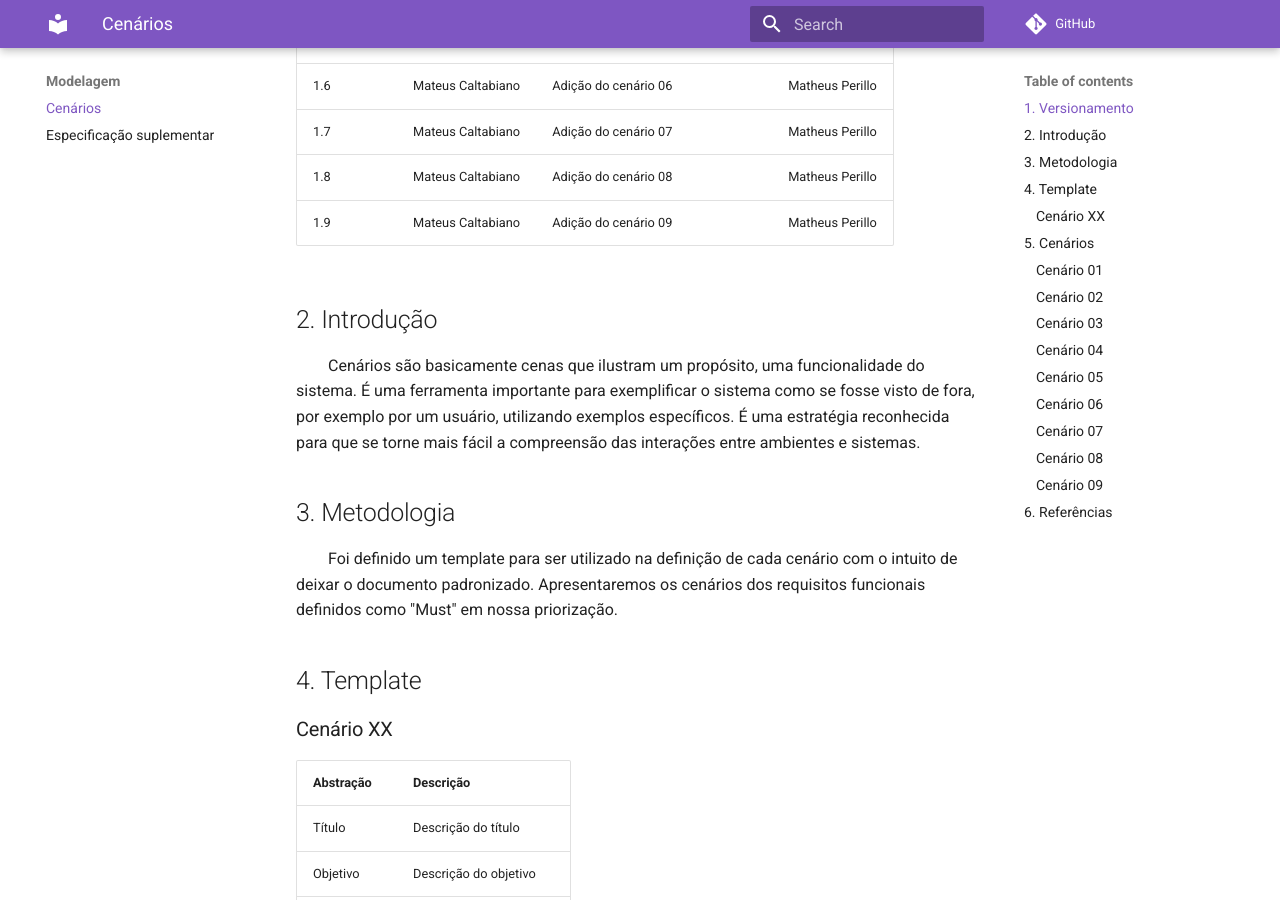
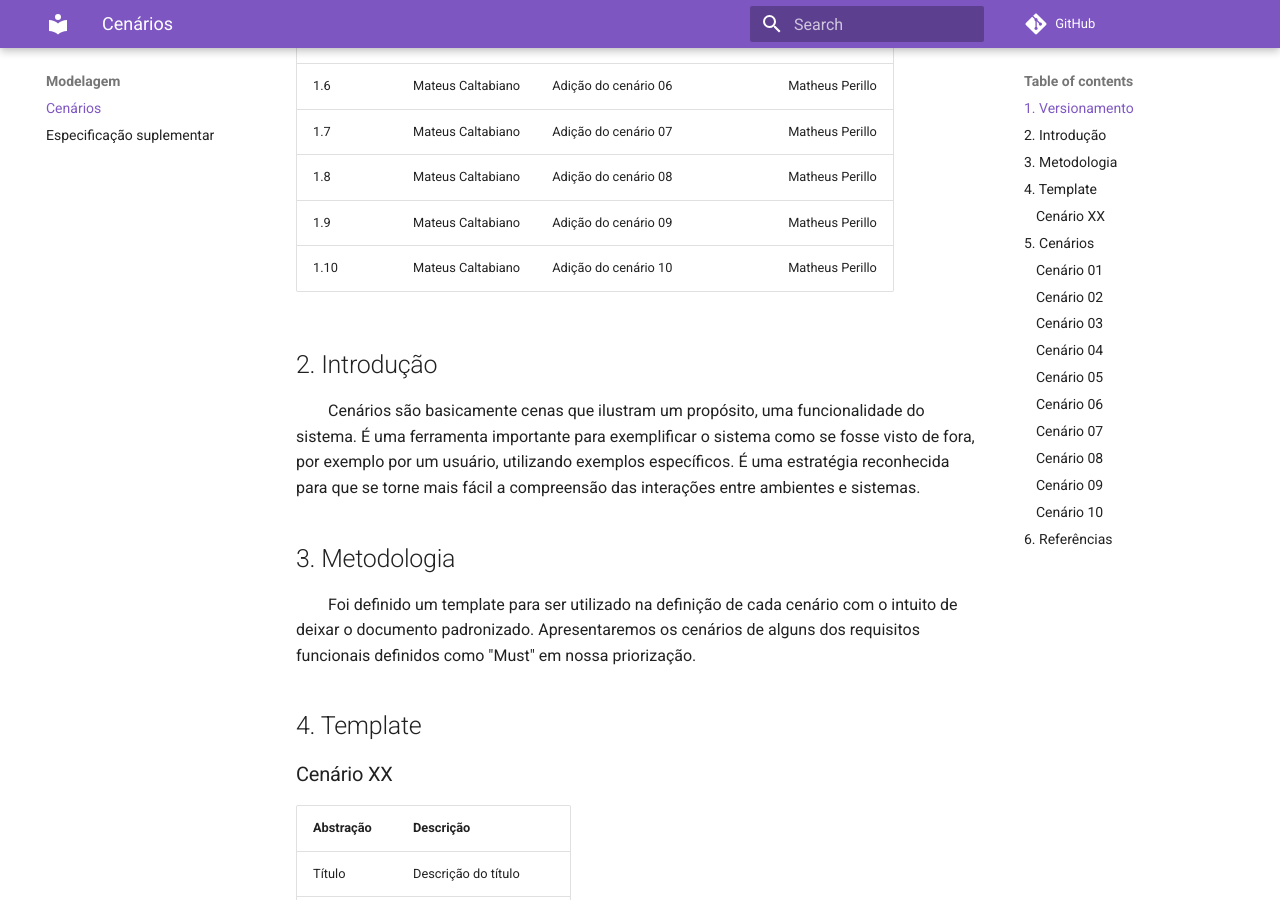
Before and after one commit to Requisitos-de-Software/2022.1-TikTok, an MkDocs documentation site: the page built from docs/modelagem/cenarios.md, in a window 1280 px wide and 900 px high, scrolled down 579 px. Built offline with MkDocs 1.6.1 and Material for MkDocs 9.7.7, drawn with Linux system fonts in a browser that asks for light colours; comment, search, counter and statistics services are not loaded; some of the changed text lies outside the part shown.

Commit message:
#35 - adição do cenário 10

```diff
--- a/docs/modelagem/cenarios.md
+++ b/docs/modelagem/cenarios.md
@@ -17,6 +17,7 @@
 | 1.7    | Mateus Caltabiano | Adição do cenário 07               | Matheus Perillo |
 | 1.8    | Mateus Caltabiano | Adição do cenário 08               | Matheus Perillo |
 | 1.9    | Mateus Caltabiano | Adição do cenário 09               | Matheus Perillo |
+| 1.10    | Mateus Caltabiano | Adição do cenário 10               | Matheus Perillo |
 
 ## 2. Introdução
 
@@ -24,7 +25,7 @@
 
 ## 3. Metodologia
 
-&emsp;&emsp;Foi definido um template para ser utilizado na definição de cada cenário com o intuito de deixar o documento padronizado. Apresentaremos os cenários dos requisitos funcionais definidos como "Must" em nossa priorização.
+&emsp;&emsp;Foi definido um template para ser utilizado na definição de cada cenário com o intuito de deixar o documento padronizado. Apresentaremos os cenários de alguns dos requisitos funcionais definidos como "Must" em nossa priorização.
 
 ## 4. Template
 
@@ -200,6 +201,23 @@
     Tabela 10: Cenário 09
 </p>
 
+### Cenário 10
+
+| Abstração | Descrição                |
+| --------- | ------------------------ |
+| Título    | Comentar em vídeos      |
+| Objetivo  | Postar um comentário em um vídeo    |
+| Contexto  | Pré-condição: Ter um celular<br>Pré-condição: Ter o aplicativo instalado    |
+| Atores    | Usuário<br>Criador de conteúdo     |
+| Recursos  | Celular<br>Internet   |
+| Episódios | Usuário abre o aplicativo<br>Usuário assiste um vídeo  |
+| Restrição | Celular estar funcionando<br>Celular estar com bateria<br>Criador de conteúdo ter postado um vídeo |
+| Exceção   | Usuário ter vergonha de comentar<br>Criador de conteúdo apagar o comentário do usuário   |
+
+<p style="margin-top: -25px; font-size: 15px; margin-left: 160px">
+    Tabela 11: Cenário 10
+</p>
+
 ## 6. Referências
 
 >SERRANO, Milene; SERRANO, Maurício. Requisitos - Aula 10. Brasília: Unb-Gama, 2017. 35 slides, color. Disponível em: https://aprender3.unb.br/pluginfile.php/2124471/mod_resource/content/1/Aula%2010.pdf. Acesso em: 18 jul. 2022.
```
